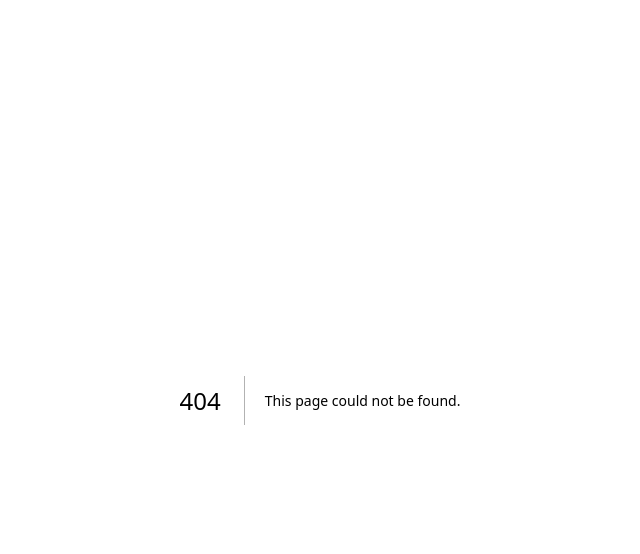
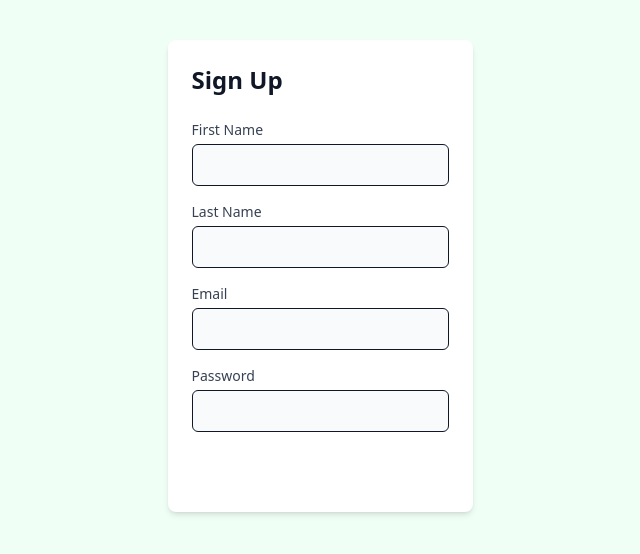
Before and after one commit to chengivan2/onpoint, a Next.js app: page /signup in a window 1280 px wide. Before the commit this address had no page. Shown: the top 554 px of the page, without its empty margins (320-960 px from the left). Built offline with nearby package versions, Linux system fonts and the light colour scheme; no server answers.

Commit message:
Added the authentication logic

```diff
--- /dev/null
+++ b/src/app/signin/page.tsx
@@ -0,0 +1,75 @@
+'use client';
+
+import { useState, useEffect } from 'react';
+import { useRouter } from 'next/navigation';
+import { signInWithEmail } from '@/utils/auth';
+import { supabase } from '@/lib/supabaseClient';
+
+export default function SignInPage() {
+  const [email, setEmail] = useState('');
+  const [password, setPassword] = useState('');
+  const [loading, setLoading] = useState(false);
+  const [error, setError] = useState<string | null>(null);
+  const router = useRouter();
+
+  useEffect(() => {
+    const checkUser = async () => {
+      const { data: { session } } = await supabase.auth.getSession();
+      if (session) {
+        router.push('/dashboard');
+      }
+    };
+    checkUser();
+  }, [router]);
+
+  const handleSignIn = async (e: React.FormEvent) => {
+    e.preventDefault();
+    setLoading(true);
+    setError(null);
+
+    try {
+      await signInWithEmail(email, password);
+      router.push('/dashboard');
+    } catch (error) {
+      setError((error as Error).message);
+    } finally {
+      setLoading(false);
+    }
+  };
+
+  return (
+    <div className="max-w-md mx-auto mt-10 p-6 bg-white dark:bg-gray-800 rounded-lg shadow-md">
+      <h1 className="text-2xl font-bold mb-6 text-gray-900 dark:text-white">Sign In</h1>
+      <form onSubmit={handleSignIn} className="space-y-4">
+        <div>
+          <label className="block text-sm font-medium mb-1 text-gray-700 dark:text-gray-300">Email</label>
+          <input
+            type="email"
+            value={email}
+            onChange={(e) => setEmail(e.target.value)}
+            required
+            className="w-full px-3 py-2 border rounded-md bg-gray-50 dark:bg-gray-700 text-gray-900 dark:text-white"
+          />
+        </div>
+        <div>
+          <label className="block text-sm font-medium mb-1 text-gray-700 dark:text-gray-300">Password</label>
+          <input
+            type="password"
+            value={password}
+            onChange={(e) => setPassword(e.target.value)}
+            required
+            className="w-full px-3 py-2 border rounded-md bg-gray-50 dark:bg-gray-700 text-gray-900 dark:text-white"
+          />
+        </div>
+        {error && <p className="text-red-500">{error}</p>}
+        <button
+          type="submit"
+          disabled={loading}
+          className="w-full py-2 px-4 bg-primary hover:bg-primary/90 text-white rounded-md transition-colors"
+        >
+          {loading ? 'Signing in...' : 'Sign In'}
+        </button>
+      </form>
+    </div>
+  );
+}
--- /dev/null
+++ b/src/app/signup/page.tsx
@@ -0,0 +1,86 @@
+'use client';
+
+import { useState } from 'react';
+import { useRouter } from 'next/navigation';
+import { signUpWithEmail } from '@/utils/auth';
+
+export default function SignUpPage() {
+  const [email, setEmail] = useState('');
+  const [password, setPassword] = useState('');
+  const [firstName, setFirstName] = useState('');
+  const [lastName, setLastName] = useState('');
+  const [loading, setLoading] = useState(false);
+  const [error, setError] = useState<string | null>(null);
+  const router = useRouter();
+
+  const handleSignUp = async (e: React.FormEvent) => {
+    e.preventDefault();
+    setLoading(true);
+    setError(null);
+
+    try {
+      await signUpWithEmail(email, password, firstName, lastName);
+      router.push('/welcome');
+    } catch (error) {
+      setError((error as Error).message);
+    } finally {
+      setLoading(false);
+    }
+  };
+
+  return (
+    <div className="max-w-md mx-auto mt-10 p-6 bg-white dark:bg-gray-800 rounded-lg shadow-md">
+      <h1 className="text-2xl font-bold mb-6 text-gray-900 dark:text-white">Sign Up</h1>
+      <form onSubmit={handleSignUp} className="space-y-4">
+        <div>
+          <label className="block text-sm font-medium mb-1 text-gray-700 dark:text-gray-300">First Name</label>
+          <input
+            type="text"
+            value={firstName}
+            onChange={(e) => setFirstName(e.target.value)}
+            required
+            className="w-full px-3 py-2 border rounded-md bg-gray-50 dark:bg-gray-700 text-gray-900 dark:text-white"
+          />
+        </div>
+        <div>
+          <label className="block text-sm font-medium mb-1 text-gray-700 dark:text-gray-300">Last Name</label>
+          <input
+            type="text"
+            value={lastName}
+            onChange={(e) => setLastName(e.target.value)}
+            required
+            className="w-full px-3 py-2 border rounded-md bg-gray-50 dark:bg-gray-700 text-gray-900 dark:text-white"
+          />
+        </div>
+        <div>
+          <label className="block text-sm font-medium mb-1 text-gray-700 dark:text-gray-300">Email</label>
+          <input
+            type="email"
+            value={email}
+            onChange={(e) => setEmail(e.target.value)}
+            required
+            className="w-full px-3 py-2 border rounded-md bg-gray-50 dark:bg-gray-700 text-gray-900 dark:text-white"
+          />
+        </div>
+        <div>
+          <label className="block text-sm font-medium mb-1 text-gray-700 dark:text-gray-300">Password</label>
+          <input
+            type="password"
+            value={password}
+            onChange={(e) => setPassword(e.target.value)}
+            required
+            className="w-full px-3 py-2 border rounded-md bg-gray-50 dark:bg-gray-700 text-gray-900 dark:text-white"
+          />
+        </div>
+        {error && <p className="text-red-500">{error}</p>}
+        <button
+          type="submit"
+          disabled={loading}
+          className="w-full py-2 px-4 bg-primary hover:bg-primary/90 text-white rounded-md transition-colors"
+        >
+          {loading ? 'Signing up...' : 'Sign Up'}
+        </button>
+      </form>
+    </div>
+  );
+}
--- /dev/null
+++ b/src/app/welcome/page.tsx
@@ -0,0 +1,34 @@
+'use client';
+
+import { useEffect } from 'react';
+import { useRouter } from 'next/navigation';
+import { supabase } from '@/lib/supabaseClient';
+
+export default function WelcomePage() {
+  const router = useRouter();
+
+  useEffect(() => {
+    const checkUser = async () => {
+      const { data: { session } } = await supabase.auth.getSession();
+      if (!session) {
+        router.push('/signin');
+      }
+    };
+    checkUser();
+  }, [router]);
+
+  return (
+    <div className="max-w-md mx-auto mt-10 p-6 bg-white dark:bg-gray-800 rounded-lg shadow-md">
+      <h1 className="text-2xl font-bold mb-6 text-gray-900 dark:text-white">Welcome!</h1>
+      <p className="text-lg text-gray-600 dark:text-gray-300">
+        Thank you for signing up. You can now explore your dashboard.
+      </p>
+      <button
+        onClick={() => router.push('/dashboard')}
+        className="mt-4 w-full py-2 px-4 bg-primary hover:bg-primary/90 text-white rounded-md transition-colors"
+      >
+        Go to Dashboard
+      </button>
+    </div>
+  );
+}
--- /dev/null
+++ b/src/utils/auth.ts
@@ -0,0 +1,32 @@
+import { supabase } from '@/lib/supabaseClient';
+
+export async function signUpWithEmail(email: string, password: string, firstName: string, lastName: string) {
+  const { data, error } = await supabase.auth.signUp({
+    email,
+    password,
+    options: {
+      data: {
+        first_name: firstName,
+        last_name: lastName,
+      },
+    },
+  });
+
+  if (error) throw error;
+  return data.user;
+}
+
+export async function signInWithEmail(email: string, password: string) {
+  const { data, error } = await supabase.auth.signInWithPassword({
+    email,
+    password,
+  });
+
+  if (error) throw error;
+  return data.user;
+}
+
+export async function signOut() {
+  const { error } = await supabase.auth.signOut();
+  if (error) throw error;
+}
```
